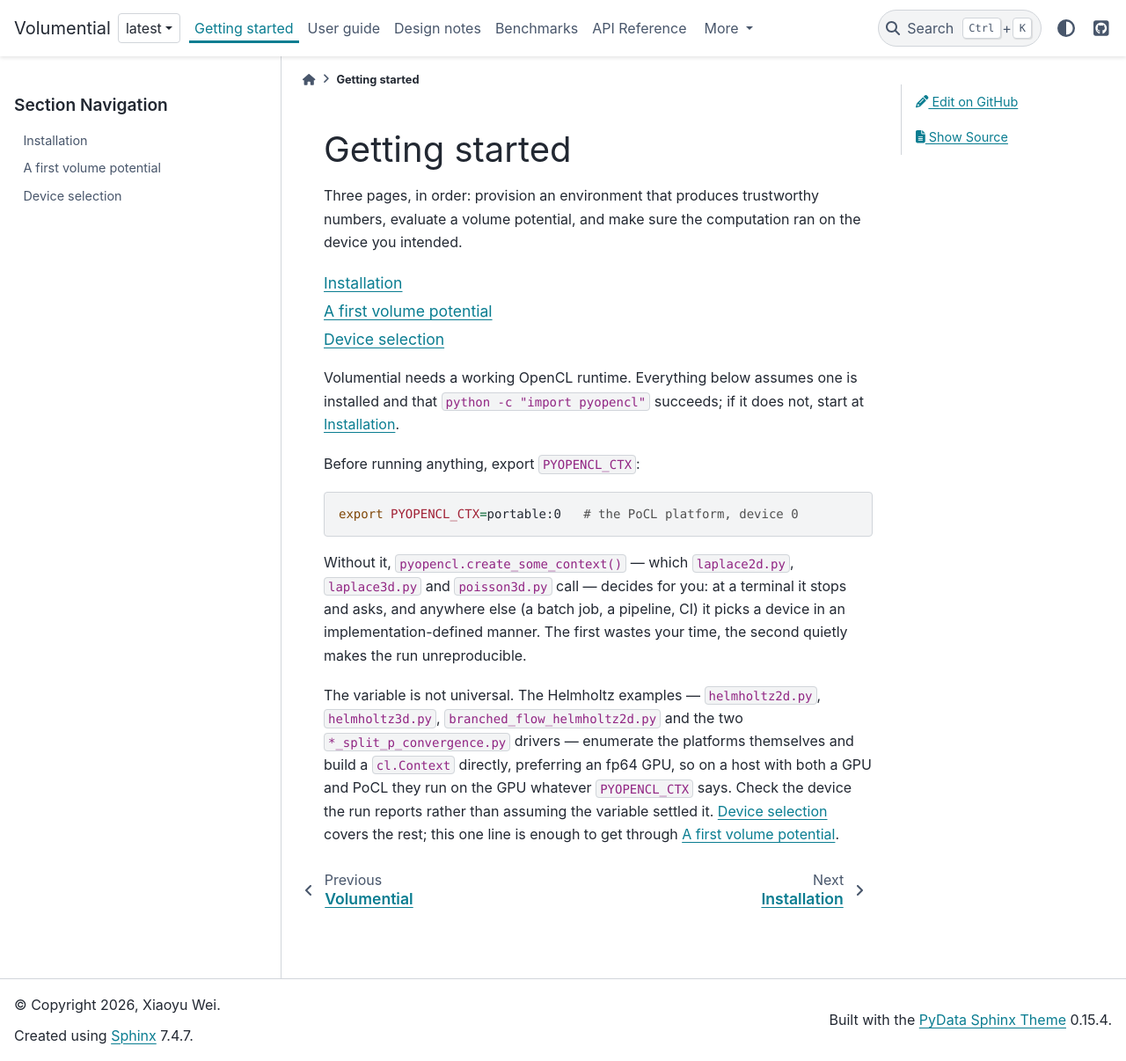
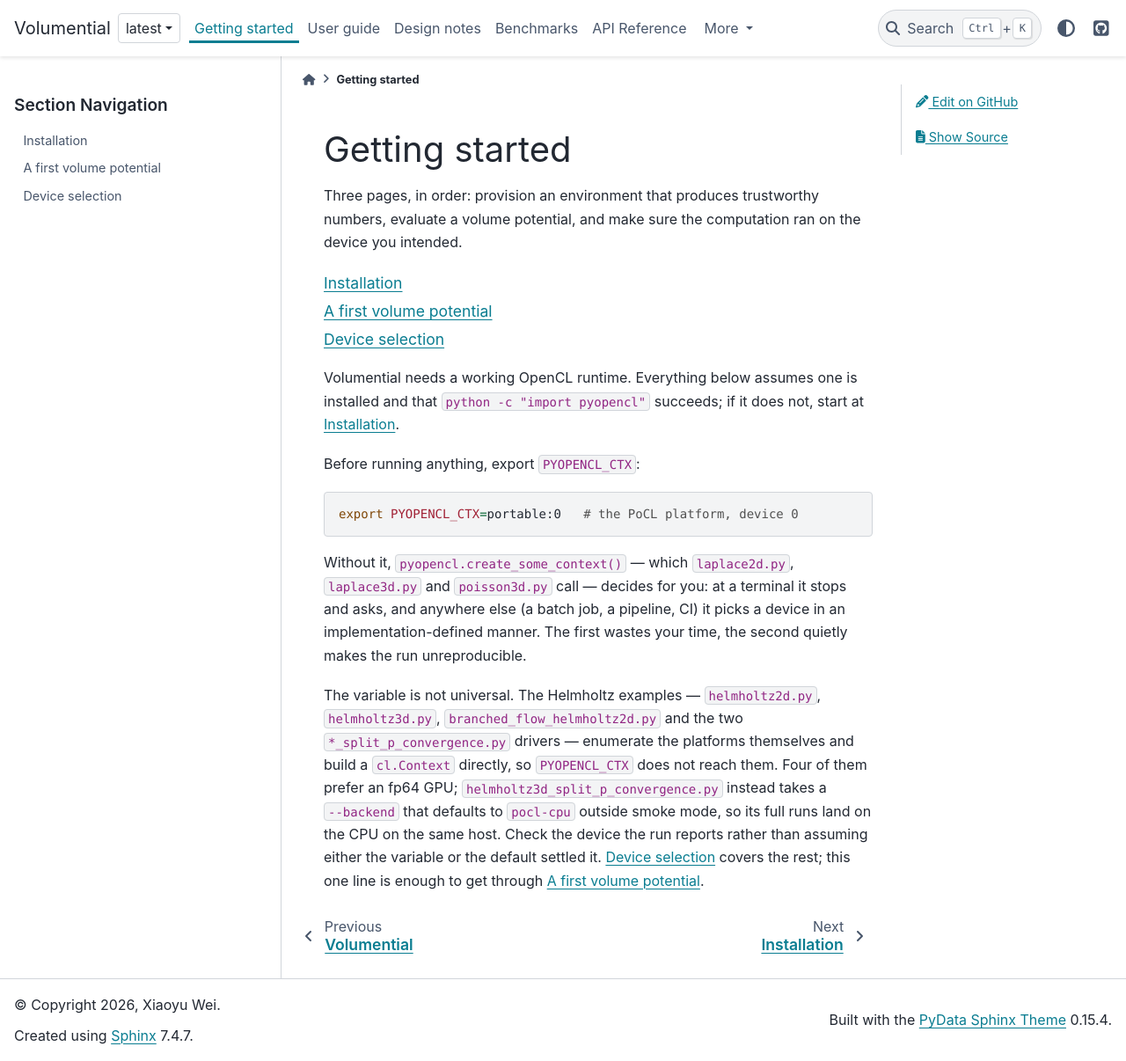
Before and after one commit to xywei/volumential, a Sphinx documentation site: the page built from doc/source/getting-started/index.md, in a window 1280 px wide and 1206 px high. Shown: the whole window at 88% size. Built offline with Sphinx 7.4.7 and the PyData theme 0.15.4, drawn with Linux system fonts in a browser that asks for light colours.

Commit message:
docs: carry the fragment across a legacy redirect
A bookmark into one of the long moved pages --
``helmholtz_split.html#automatic-regime-planner`` -- landed at the top of the
new page, because a meta refresh drops the fragment.  The stub now does the
navigation in a one-line script that appends ``location.hash``, with the meta
refresh demoted to a 1-second no-JavaScript fallback.  The href is HTML- and
JSON-escaped at emit time rather than interpolated raw.

Also: the getting-started summary still grouped both split-convergence
examples under "prefers an fp64 GPU".  It names the 3D one's ``--backend``
default (``pocl-cpu`` outside smoke mode) like the device-selection page
already does.

Build and linkcheck clean; stubs checked in the built tree.

```diff
--- a/doc/source/conf.py
+++ b/doc/source/conf.py
@@ -8,6 +8,8 @@ Build with::
 described in ``DEVELOPMENT.md``.
 """
 
+import html
+import json
 import posixpath
 import sys
 from datetime import UTC, datetime
@@ -216,13 +218,20 @@ _LEGACY_REDIRECTS = {
     "sphinx.html": "development/index.html",
 }
 
+# The script carries ``location.hash`` across, so a deep link into one of
+# the long moved pages (``helmholtz_split.html#automatic-regime-planner``)
+# lands on its section rather than at the top; the meta refresh is the
+# no-JavaScript fallback and loses the fragment.
 _REDIRECT_TEMPLATE = """<!DOCTYPE html>
 <html lang="en">
   <head>
     <meta charset="utf-8">
-    <meta http-equiv="refresh" content="0; url={target}">
+    <meta http-equiv="refresh" content="1; url={target}">
     <link rel="canonical" href="{target}">
     <title>Page moved</title>
+    <script>
+      window.location.replace({target_js} + window.location.hash);
+    </script>
   </head>
   <body>
     <p>This page has moved to <a href="{target}">{target}</a>.</p>
@@ -250,7 +259,11 @@ def _write_legacy_redirects(app, exception):
         stub.parent.mkdir(parents=True, exist_ok=True)
         href = posixpath.relpath(target, posixpath.dirname(source) or ".")
         stub.write_text(
-            _REDIRECT_TEMPLATE.format(target=href), encoding="utf-8"
+            _REDIRECT_TEMPLATE.format(
+                target=html.escape(href, quote=True),
+                target_js=json.dumps(href),
+            ),
+            encoding="utf-8",
         )
 
 
--- a/doc/source/getting-started/index.md
+++ b/doc/source/getting-started/index.md
@@ -31,8 +31,10 @@ second quietly makes the run unreproducible.
 The variable is not universal. The Helmholtz examples —
 `helmholtz2d.py`, `helmholtz3d.py`, `branched_flow_helmholtz2d.py` and the two
 `*_split_p_convergence.py` drivers — enumerate the platforms themselves and
-build a `cl.Context` directly, preferring an fp64 GPU, so on a host with both a
-GPU and PoCL they run on the GPU whatever `PYOPENCL_CTX` says. Check the device
-the run reports rather than assuming the variable settled it.
+build a `cl.Context` directly, so `PYOPENCL_CTX` does not reach them. Four of
+them prefer an fp64 GPU; `helmholtz3d_split_p_convergence.py` instead takes a
+`--backend` that defaults to `pocl-cpu` outside smoke mode, so its full runs
+land on the CPU on the same host. Check the device the run reports rather than
+assuming either the variable or the default settled it.
 {doc}`device-selection` covers the rest; this one line is enough to get through
 {doc}`first-volume-potential`.
```
